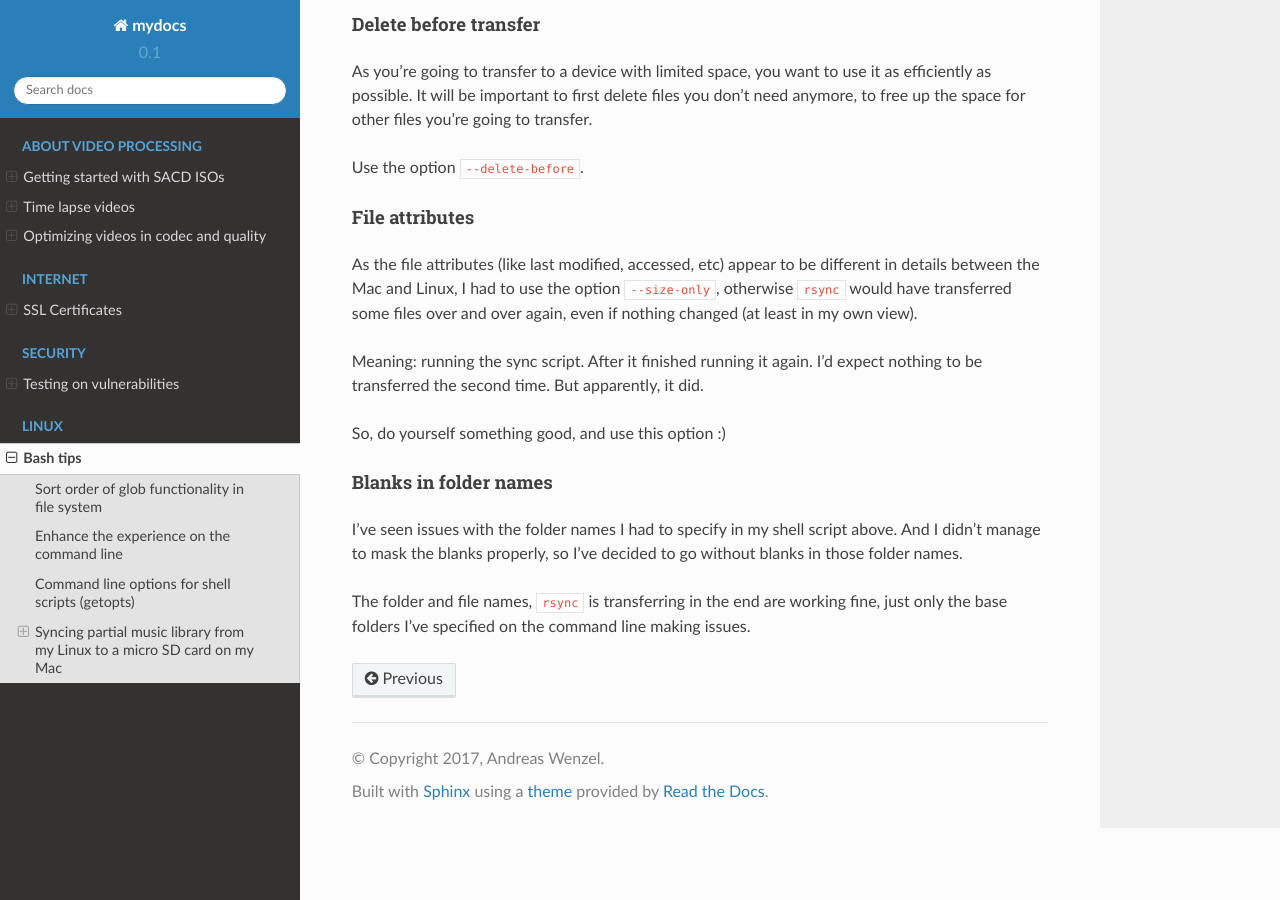
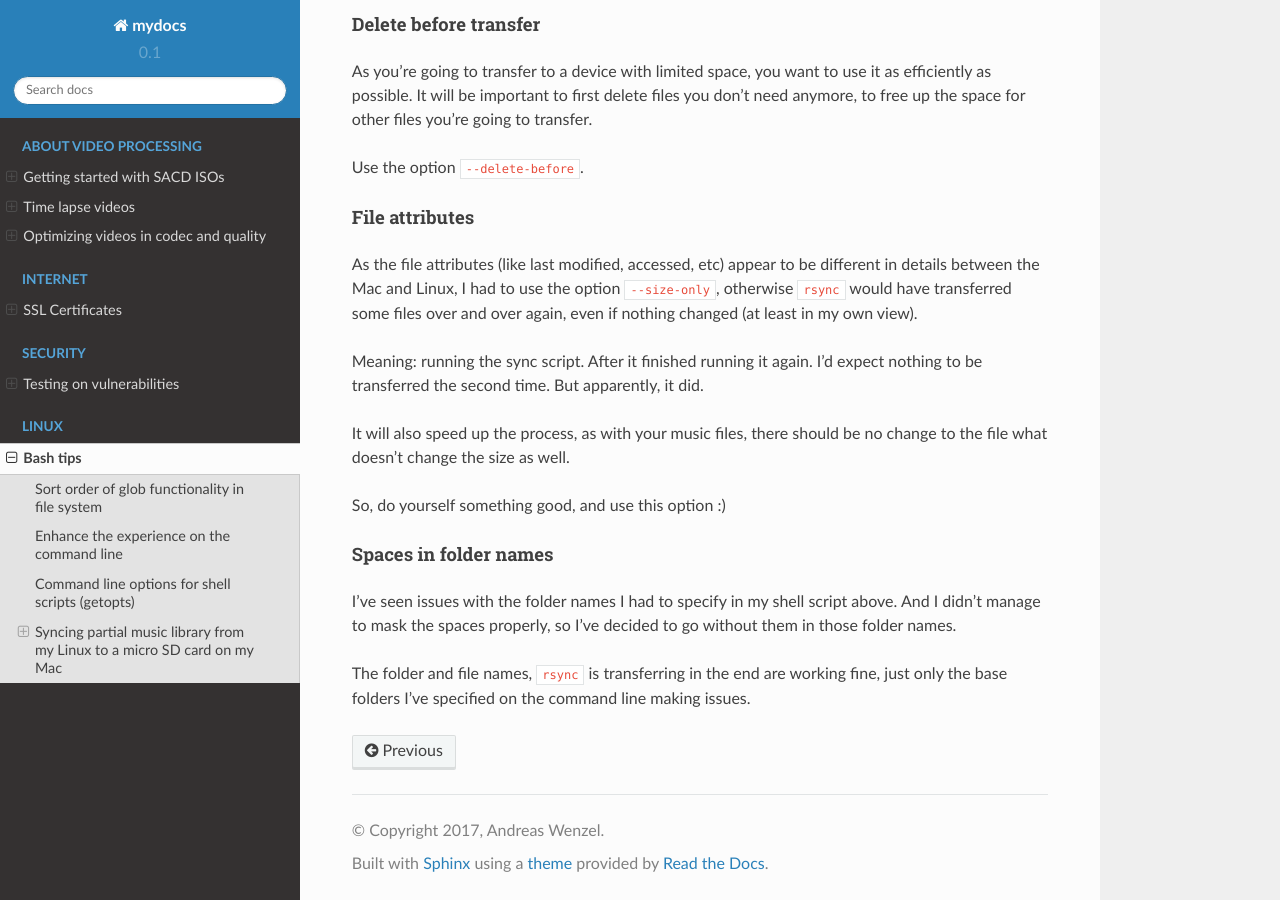
Before and after one commit to awenny/mydocs, a Sphinx documentation site: the page built from docs/source/bash_tips.rst, in a window 1280 px wide and 900 px high, scrolled down 4715 px. Built offline with Sphinx 7.4.7 and the Read the Docs theme 2.0.0, drawn with Linux system fonts in a browser that asks for light colours.

Commit message:
Small fixes

```diff
--- a/docs/source/bash_tips.rst
+++ b/docs/source/bash_tips.rst
@@ -241,14 +241,17 @@ and over again, even if nothing changed (at least in my own view).
 Meaning: running the sync script. After it finished running it again. I'd
 expect nothing to be transferred the second time. But apparently, it did.
 
+It will also speed up the process, as with your music files, there should be
+no change to the file what doesn't change the size as well.
+
 So, do yourself something good, and use this option :)
 
-Blanks in folder names
+Spaces in folder names
 ~~~~~~~~~~~~~~~~~~~~~~
 
 I've seen issues with the folder names I had to specify in my shell script
-above. And I didn't manage to mask the blanks properly, so I've decided to go
-without blanks in those folder names.
+above. And I didn't manage to mask the spaces properly, so I've decided to go
+without them in those folder names.
 
 The folder and file names, ``rsync`` is transferring in the end are working
 fine, just only the base folders I've specified on the command line making
```
